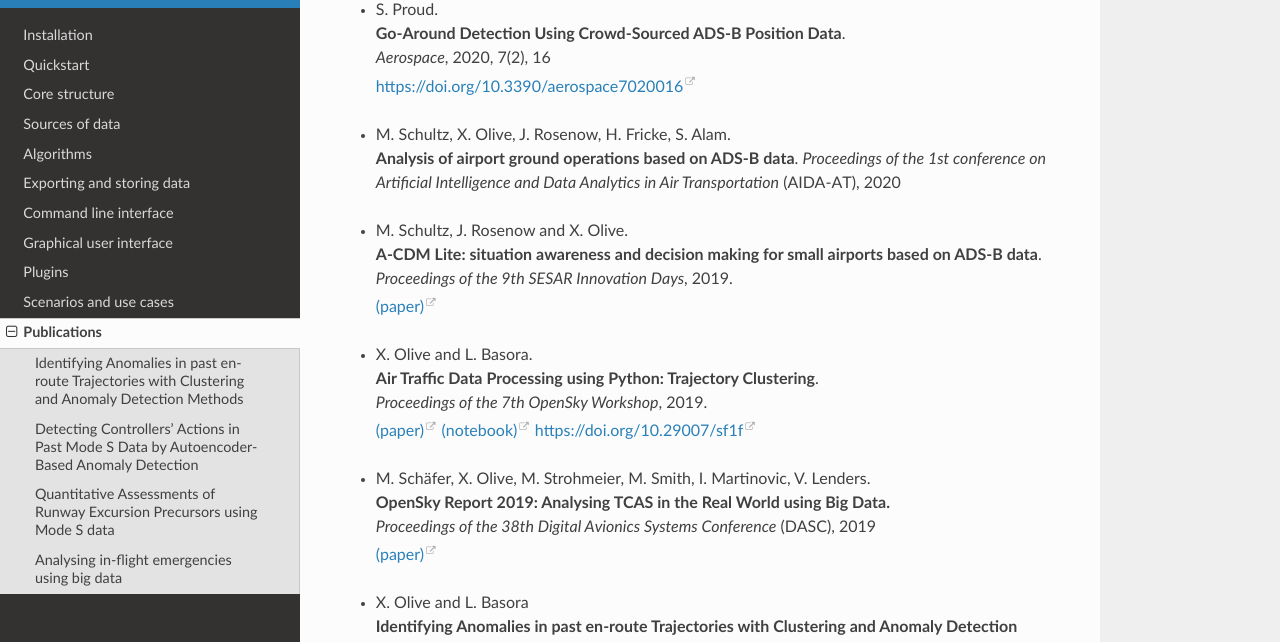
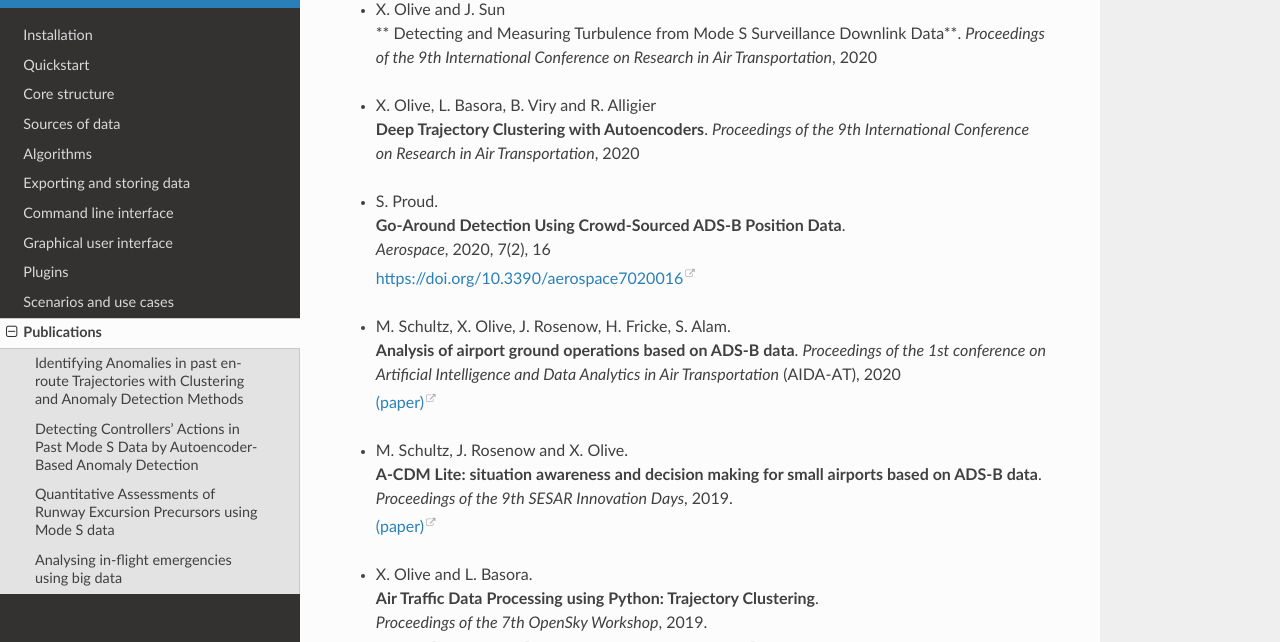
Before and after one commit to xoolive/traffic, a Sphinx documentation site: the page built from docs/publications.rst, in a window 1280 px wide and 900 px high, scrolled down 666 px, cut to the strip 258-900 px from the top of the window. Built offline with Sphinx 7.4.7 and the Read the Docs theme 2.0.0, drawn with Linux system fonts in a browser that asks for light colours; pages that are not in the unit, such as notebooks, are missing from menus; a script that is not in the unit is left out; comment, search, counter and statistics services are not loaded.

Commit message:
update publications

```diff
--- a/docs/publications.rst
+++ b/docs/publications.rst
@@ -28,6 +28,12 @@ library:
   | *Proceedings of the 39th Digital Avionics Systems Conference* (DASC), 2020
   | `(notebook) <paper/squawk7700.html>`__
 
+- | X. Olive and J. Sun
+  | ** Detecting and Measuring Turbulence from Mode S Surveillance Downlink Data**. *Proceedings of the 9th International Conference on Research in Air Transportation*, 2020
+
+- | X. Olive, L. Basora, B. Viry and R. Alligier
+  | **Deep Trajectory Clustering with Autoencoders**. *Proceedings of the 9th International Conference on Research in Air Transportation*, 2020
+
 - | S. Proud.
   | **Go-Around Detection Using Crowd-Sourced ADS-B Position Data**.
   | *Aerospace*, 2020, 7(2), 16
@@ -35,6 +41,7 @@ library:
 
 - | M. Schultz, X. Olive, J. Rosenow, H. Fricke, S. Alam.
   | **Analysis of airport ground operations based on ADS-B data**. *Proceedings of the 1st conference on Artificial Intelligence and Data Analytics in Air Transportation* (AIDA-AT), 2020
+  | `(paper) <https://ieeexplore.ieee.org/document/9049212>`__
 
 - | M. Schultz, J. Rosenow and X. Olive.
   | **A-CDM Lite: situation awareness and decision making for small airports based on ADS-B data**. *Proceedings of the 9th SESAR Innovation Days*, 2019.
```
